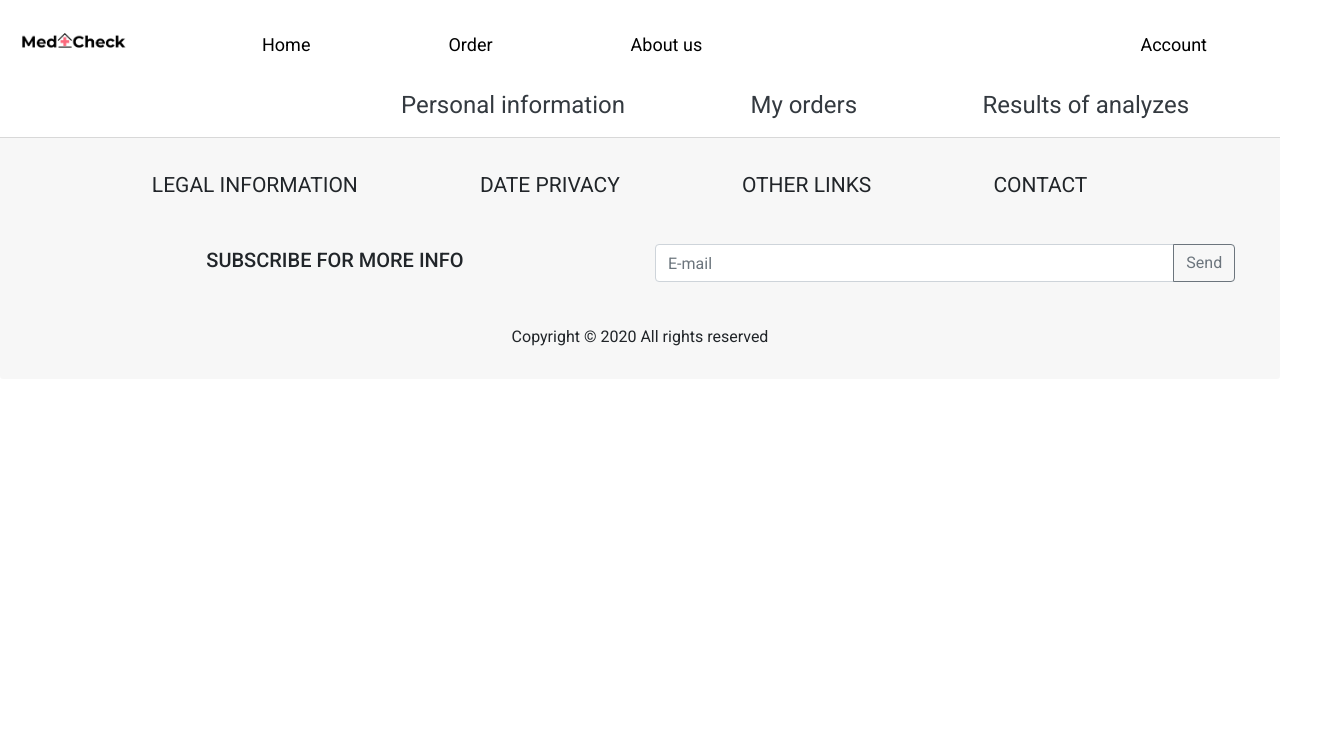
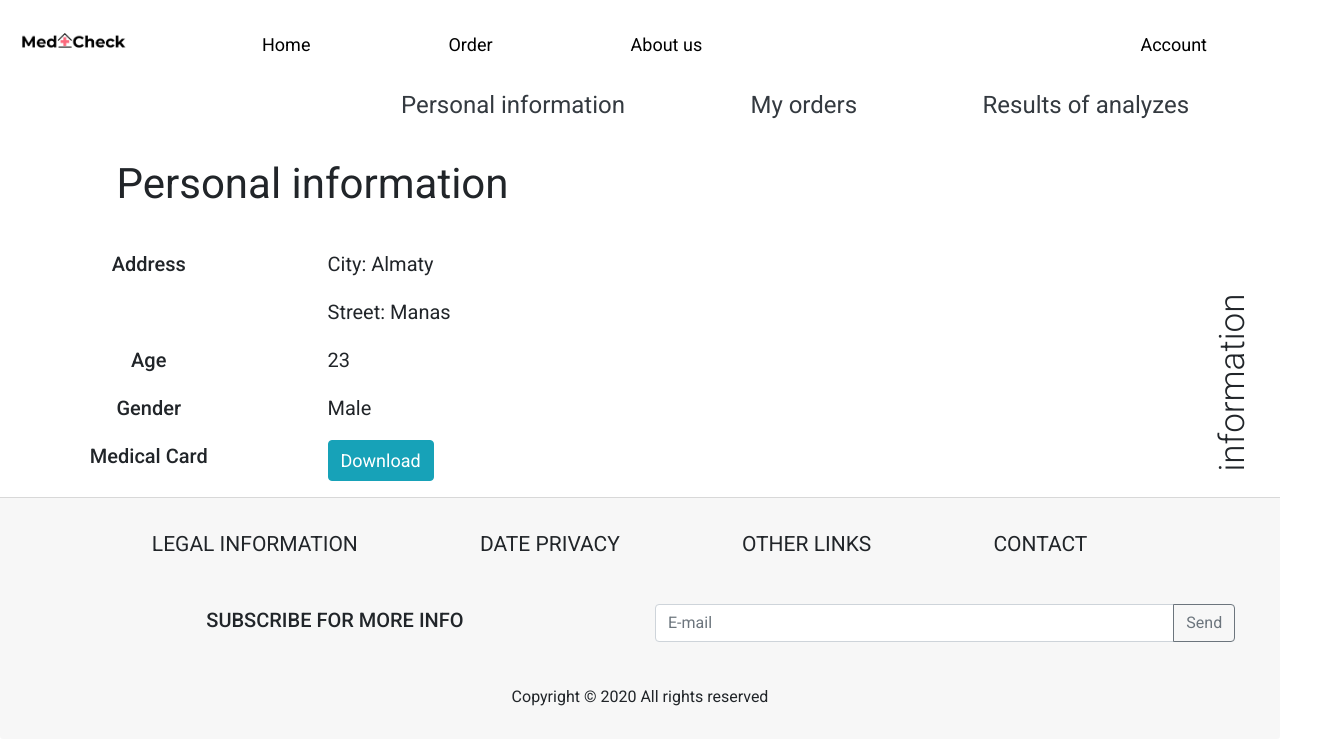
Before and after one commit to RomankinRoma/medCheck, an Angular app: page /account in a window 1280 px wide. Shown: the top 744 px of the page, 1343 px wide, since content can reach past the window. Built offline with nearby package versions, Linux system fonts and the light colour scheme.

Commit message:
child components

```diff
--- a/src/app/components/account/account.component.html
+++ b/src/app/components/account/account.component.html
@@ -1,13 +1,14 @@
 <div class="row">
   <div class="col"></div>
   <div class="col">
-    <h1 class="text-right"><a routerLink="personal" class="text-dark text-decoration-none">Personal information</a></h1>
+    <h1 class="text-right"><a (click)="showPersonal()" routerLink="personal" class="text-dark text-decoration-none">Personal information</a></h1>
   </div>
   <div class="col">
-    <h1 class="text-center"><a routerLink="orders" class="text-dark text-decoration-none">My orders</a></h1>
+    <h1 class="text-center"><a (click)="showOrders()" routerLink="orders" class="text-dark text-decoration-none">My orders</a></h1>
   </div>
   <div class="col">
     <h1 class="text-left"><a class="text-dark text-decoration-none">Results of analyzes</a></h1>
   </div>
 </div>
-<router-outlet></router-outlet>
+<app-personal-information *ngIf="personal" [city]="city" [street]="street" [age]="age" [gender]="gender"></app-personal-information>
+<app-my-orders *ngIf="orders"></app-my-orders>
--- a/src/app/components/account/account.component.ts
+++ b/src/app/components/account/account.component.ts
@@ -11,9 +11,25 @@ import {LoginComponent} from '../login/login.component';
 })
 export class AccountComponent implements OnInit{
 
+  city='Almaty'
+  gender='Male';
+  age=23;
+  street='Manas';
   constructor() { }
 
   ngOnInit(): void {
 
   }
+
+  personal=true;
+  orders=false;
+
+  showOrders(){
+    this.orders=true;
+    this.personal=false;
+  }
+  showPersonal(){
+    this.orders=false;
+    this.personal=true;
+  }
 }
--- a/src/app/components/account/personal-information/personal-information.component.ts
+++ b/src/app/components/account/personal-information/personal-information.component.ts
@@ -1,4 +1,4 @@
-import {Component, OnInit} from '@angular/core';
+import {Component, Input, OnInit} from '@angular/core';
 
 @Component({
   selector: 'app-personal-information',
@@ -6,14 +6,23 @@ import {Component, OnInit} from '@angular/core';
   styleUrls: ['./personal-information.component.css']
 })
 export class PersonalInformationComponent implements OnInit {
-
-  city = 'Almaty';
-  street = 'Almaty';
-  age = 4;
-  gender = 'Male';
+  @Input()
+  city: string;
+  @Input()
+  street: string;
+  @Input()
+  age: number;
+  @Input()
+  gender: string;
   constructor() { }
 
   ngOnInit(): void {
   }
 
+  getInfo(c: string, s: string, g: string, a: number){
+    this.city = c;
+    this.gender = g;
+    this.age = a;
+    this.street = s;
+  }
 }
```
